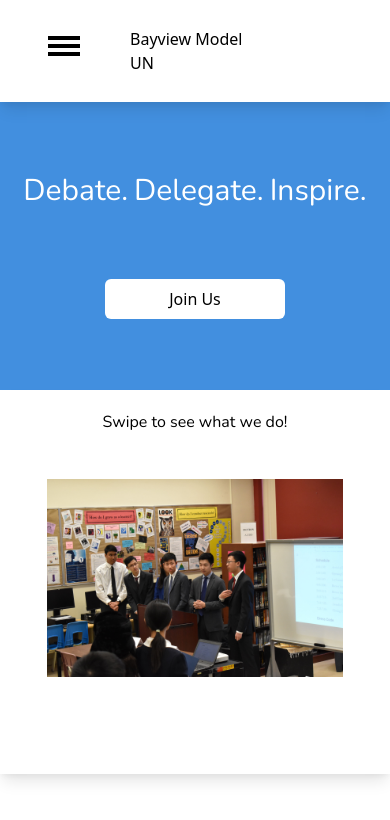
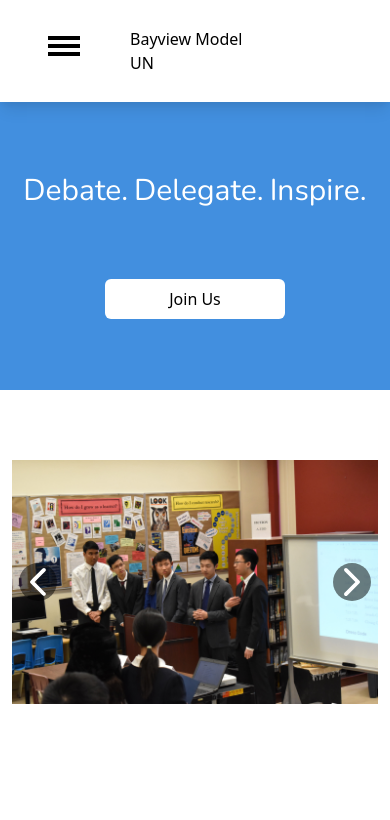
Before and after one commit to anyuan-chen/bayview-model-un, a Next.js app: page / in a window 390 px wide. Shown: the top 820 px of the page. Built offline with nearby package versions, Linux system fonts and the light colour scheme.

Commit message:
fix single image slider

```diff
--- a/components/singleImageSlider.js
+++ b/components/singleImageSlider.js
@@ -1,5 +1,6 @@
 import React, { useEffect, useState, useCallback } from "react";
 import useEmblaCarousel from "embla-carousel-react";
+import { PrevButton, NextButton } from "./singleImageSliderButtons";
 export default function SingleImageSlider() {
   function importAll(r) {
     let images = {};
@@ -24,6 +25,8 @@ export default function SingleImageSlider() {
   });
   const [selectedIndex, setSelectedIndex] = useState(0);
   const [scrollSnaps, setScrollSnaps] = useState([]);
+  const [prevBtnEnabled, setPrevBtnEnabled] = useState(false);
+  const [nextBtnEnabled, setNextBtnEnabled] = useState(false);
 
   const scrollPrev = useCallback(() => embla && embla.scrollPrev(), [embla]);
   const scrollNext = useCallback(() => embla && embla.scrollNext(), [embla]);
@@ -36,6 +39,8 @@ export default function SingleImageSlider() {
   const onSelect = useCallback(() => {
     if (!embla) return;
     setSelectedIndex(embla.selectedScrollSnap());
+    setPrevBtnEnabled(embla.canScrollPrev());
+    setNextBtnEnabled(embla.canScrollNext());
   }, [embla, setSelectedIndex]);
 
   useEffect(() => {
@@ -46,7 +51,7 @@ export default function SingleImageSlider() {
   }, [embla, setScrollSnaps, onSelect]);
 
   return (
-    <div className="">
+    <div className="relative">
       <div className="embla__viewport" ref={viewportRef}>
         <div className="embla__container">
           {images.map((image, index) => (
@@ -57,6 +62,8 @@ export default function SingleImageSlider() {
             </div>
           ))}
         </div>
+        <PrevButton onClick={scrollPrev} enabled={prevBtnEnabled} />
+        <NextButton onClick={scrollNext} enabled={nextBtnEnabled} />
       </div>
     </div>
   );
--- /dev/null
+++ b/components/singleImageSliderButtons.js
@@ -0,0 +1,24 @@
+import React from "react";
+export const PrevButton = ({ enabled, onClick }) => (
+    <button
+      className="embla__button embla__button--prev"
+      onClick={onClick}
+      disabled={!enabled}
+    >
+      <svg className="embla__button__svg" viewBox="137.718 -1.001 366.563 644">
+        <path d="M428.36 12.5c16.67-16.67 43.76-16.67 60.42 0 16.67 16.67 16.67 43.76 0 60.42L241.7 320c148.25 148.24 230.61 230.6 247.08 247.08 16.67 16.66 16.67 43.75 0 60.42-16.67 16.66-43.76 16.67-60.42 0-27.72-27.71-249.45-249.37-277.16-277.08a42.308 42.308 0 0 1-12.48-30.34c0-11.1 4.1-22.05 12.48-30.42C206.63 234.23 400.64 40.21 428.36 12.5z" />
+      </svg>
+    </button>
+  );
+
+  export const NextButton = ({ enabled, onClick }) => (
+    <button
+      className="embla__button embla__button--next"
+      onClick={onClick}
+      disabled={!enabled}
+    >
+      <svg className="embla__button__svg" viewBox="0 0 238.003 238.003">
+        <path d="M181.776 107.719L78.705 4.648c-6.198-6.198-16.273-6.198-22.47 0s-6.198 16.273 0 22.47l91.883 91.883-91.883 91.883c-6.198 6.198-6.198 16.273 0 22.47s16.273 6.198 22.47 0l103.071-103.039a15.741 15.741 0 0 0 4.64-11.283c0-4.13-1.526-8.199-4.64-11.313z" />
+      </svg>
+    </button>
+  );
--- a/index.css
+++ b/index.css
@@ -234,12 +234,58 @@
 .embla__container {
   display: flex;
   user-select: none;
-  width: 80vw;
+  width: 98vw;
 }
 
 .embla__slide {
   position: relative;
   min-width: 100%;
+}
+
+.embla__button--prev {
+  left: 15px;
+}
+
+.embla__button--next {
+  right: 15px;
+}
+
+.embla__button__svg {
+  width: 100%;
+  height: 100%;
+}
+
+.embla__button {
+  position: absolute;
+  outline: 0;
+  cursor: pointer;
+  background-color: rgba(0,0,0,0.5);
+  border-radius: 35px;
+  touch-action: manipulation;
+  z-index: 50;
+  top: 50%;
+  transform: translateY(-50%);
+  border: 0;
+  width: 38px;
+  height: 38px;
+  justify-content: center;
+  align-items: center;
+  fill: white;
+  padding: 5px;
+  transition: all 0.3s ease-in;
+}
+
+.embla__button--prev:hover {
+  background-color: rgba(0,0,0,0.8);;
+}
+
+.embla__button--next:hover {
+  background-color: rgba(0,0,0,0.8);;
+}
+
+.embla__button:disabled {
+  cursor: default;
+  opacity: 0.3;
 }
 
 .word1 {
@@ -286,8 +332,6 @@
   padding-top: 2rem;
   padding-left: 2rem;
   padding-right: 2rem;
-  --tw-shadow: 0 10px 15px -3px rgba(0, 0, 0, 0.1), 0 4px 6px -2px rgba(0, 0, 0, 0.05);
-  box-shadow: var(--tw-ring-offset-shadow, 0 0 #0000), var(--tw-ring-shadow, 0 0 #0000), var(--tw-shadow);
 }
 
 @media only screen and (max-width: 640px) {
@@ -313,8 +357,6 @@
     padding-top: 2rem;
     padding-left: 2rem;
     padding-right: 2rem;
-    --tw-shadow: 0 10px 15px -3px rgba(0, 0, 0, 0.1), 0 4px 6px -2px rgba(0, 0, 0, 0.05);
-    box-shadow: var(--tw-ring-offset-shadow, 0 0 #0000), var(--tw-ring-shadow, 0 0 #0000), var(--tw-shadow);
   }
 }
 
--- a/pages/index.js
+++ b/pages/index.js
@@ -42,8 +42,7 @@ export default function Home() {
           <div className="multi-image-slider">
             <MultiImageSlider></MultiImageSlider>
           </div>
-          <div className="flex flex-col items-center h-96 bg-white space-evenly justify-start shadow-lg sm:hidden">
-            <h3 className="font-body text-bold pt-5">Swipe to see what we do!</h3>
+          <div className="flex flex-col items-center h-96 bg-white space-evenly justify-evenly sm:hidden">
             <SingleImageSlider></SingleImageSlider>
           </div>
         </div>
```
